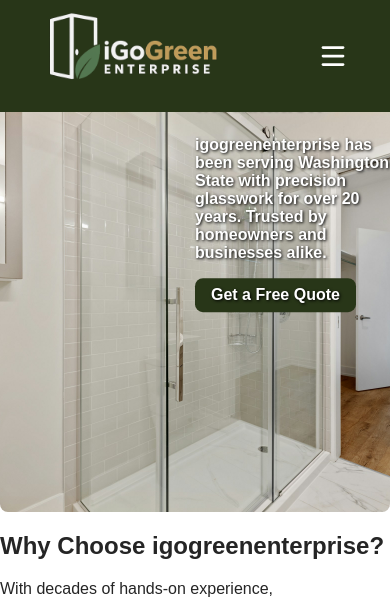
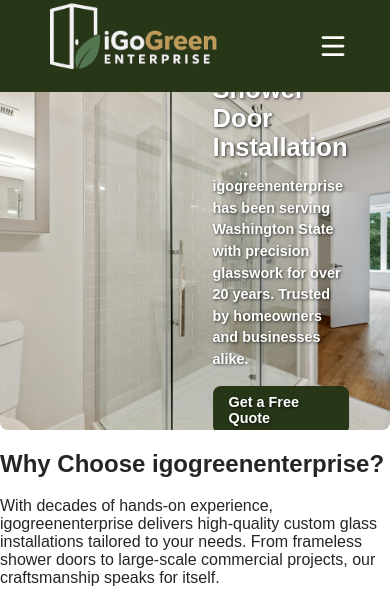
Before and after one commit to BanForNoReason/igogreenenterprises, a plain HTML site: page index.html in a window 390 px wide. Shown: the top 597 px of the page. Drawn offline with Linux system fonts and the light colour scheme.

Commit message:
Chaning up some h1 and p elements for the hero text section.

```diff
--- a/styles/components.css
+++ b/styles/components.css
@@ -9,7 +9,7 @@ body {
 
 /* Header Sytling */
 header {
-    height: 80px;
+    height: 60px;
     background-color: #283618;
     color: #ffffff;
     padding: 1rem 2rem;
--- a/styles/index.css
+++ b/styles/index.css
@@ -19,12 +19,25 @@
     font-family: Arial, Helvetica, sans-serif;
     position: absolute;
     top: 50%;
-    left: 50%;
-    transform: translate(0%, -100%);
+    left: 65%;
+    transform: translate(-30%, -60%);
     color: #ffffff;
-    text-shadow: 1px 1px 3px black;
+    text-shadow: 1px 1px 3px rgba(0, 0, 0, 0.7);
     font-weight: 900;
     height: fit-content;
+    max-width: 800px;
+  }
+
+  .hero-text h1 {
+    margin-top: 15px;
+    margin-bottom: 15px;
+    font-size: 2.5rem;
+  }
+
+  .hero-text p {
+    margin-bottom: 20px;
+    font-size: 1.2rem;
+    line-height: 1.5;
   }
 
   .hero-button {
@@ -36,11 +49,56 @@
     font-weight: bold;
     display: inline-block;
     transition: background-color 0.3s ease;
+    font-size: 1.1rem;
   }
 
   .hero-button:hover {
     background-color: #3c4d21;
   }
+
+
+/* Media Queries for Responsive Design */
+@media screen and (max-width: 768px) {
+    .hero {
+      min-height: 350px;
+    }
+
+    .hero-text h1 {
+      font-size: 2rem;
+    }
+
+    .hero-text p {
+      font-size: 1rem;
+    }
+
+    .hero-button {
+      padding: 10px 20px;
+      font-size: 1rem;
+    }
+  }
+
+  @media screen and (max-width: 480px) {
+    .hero {
+      min-height: 300px;
+    }
+
+    .hero-text h1 {
+      font-size: 1.6rem;
+      margin-bottom: 10px;
+    }
+
+    .hero-text p {
+      font-size: 0.9rem;
+      margin-bottom: 15px;
+    }
+
+    .hero-button {
+      padding: 8px 16px;
+      font-size: 0.9rem;
+    }
+  }
+
+
 
   /* Cards Section */
   .cards-section {
```
